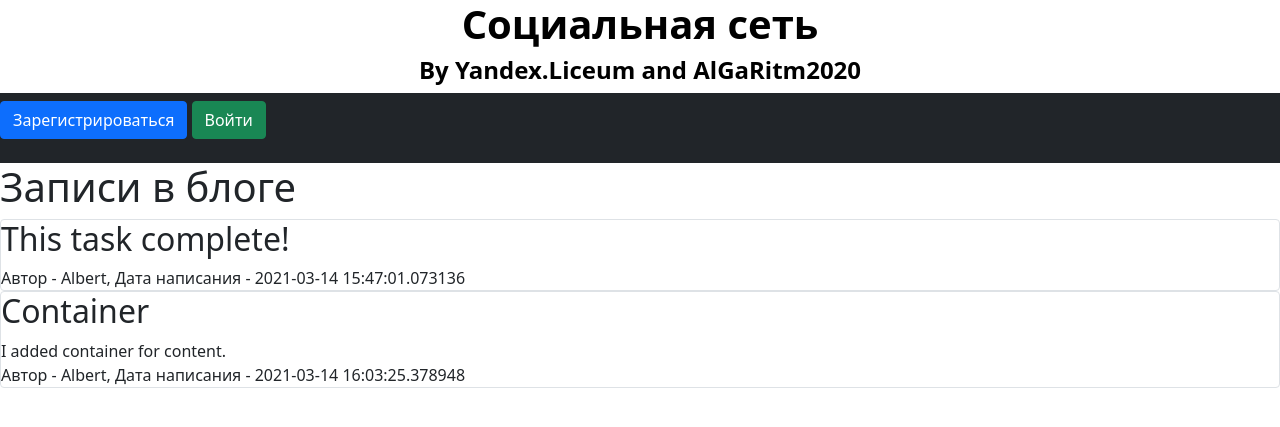
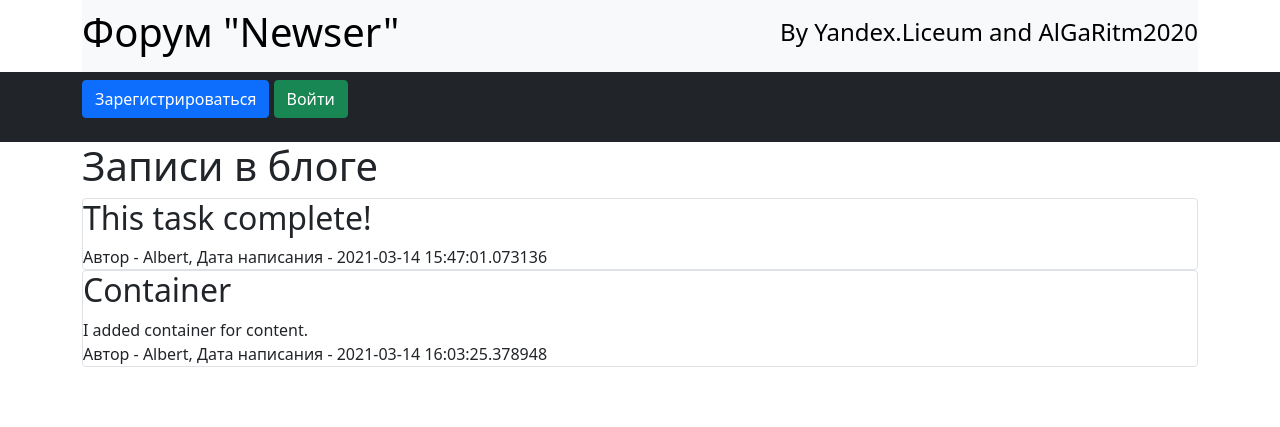
Before and after one commit to AlGaRitm2020/Yandex_Liceum_Web, a Flask app: page / in a window 1280 px wide. Shown: the top 427 px of the page. Run offline with Flask 2, Linux system fonts and the light colour scheme; data comes from the database, SQL or seed files in the repository; both versions use the stored data as it was after the commit; some libraries are stand-ins or nearby versions.

Commit message:
frontend (example flask + sqlite lesson)

```diff
--- a/static/css/style.css
+++ b/static/css/style.css
@@ -7,7 +7,7 @@
 .header {
   color: #000000; /* Цвет заголовка */
 
-  font-weight: 600; /* Нормальное начертание текста  */
+  font-weight: normal; /* Нормальное начертание текста  */
   text-align: center;
 
 }
--- a/templates/base.html
+++ b/templates/base.html
@@ -12,12 +12,16 @@
     <title>{{header}}</title>
   </head>
   <body>
+  <div class="container">
+  <nav class="navbar navbar-light bg-light">
+    <h1 class='header header-primary'>Форум "Newser"</h1>
+    <h4 class='header'>By Yandex.Liceum and AlGaRitm2020</h4>
+  </nav>
+  </div>
 
 
-  <h1 class='header header-primary'>Социальная сеть </h1>
-  <h4 class='header'>By Yandex.Liceum and AlGaRitm2020</h4>
-
   <nav class="navbar bg-dark navbar-dark">
+    <div class="container">
     {% if current_user.is_authenticated %}
     <a class="navbar-brand" href="/logout">{{ current_user.name }}</a>
 {% else %}
@@ -26,9 +30,12 @@
         <a class="btn btn-success" href="/login">Войти</a>
     </p>
 {% endif %}
+      </div>
   </nav>
+  <div class="container">
+      {% block content %}{% endblock %}
+  </div>
 
-  {% block content %}{% endblock %}
 
 
 
--- a/templates/index.html
+++ b/templates/index.html
@@ -8,6 +8,7 @@
 {% endif %}
 
 {% for item in news%}
+
 <div class="col-md6 border rounded">
     <h2>{{item.title}}</h2>
     <div>
```
Also changed, not shown: db/blogs.db.
